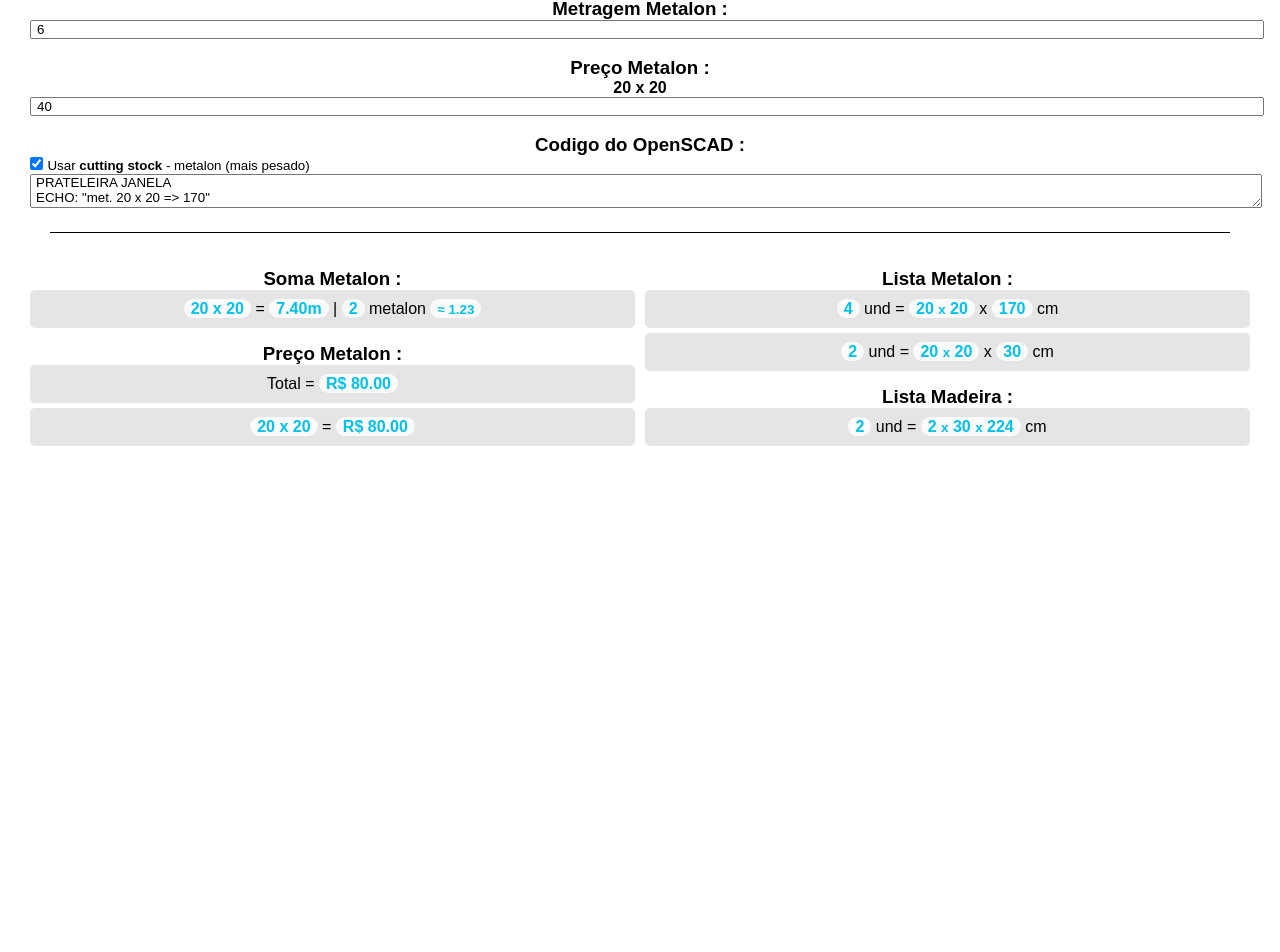
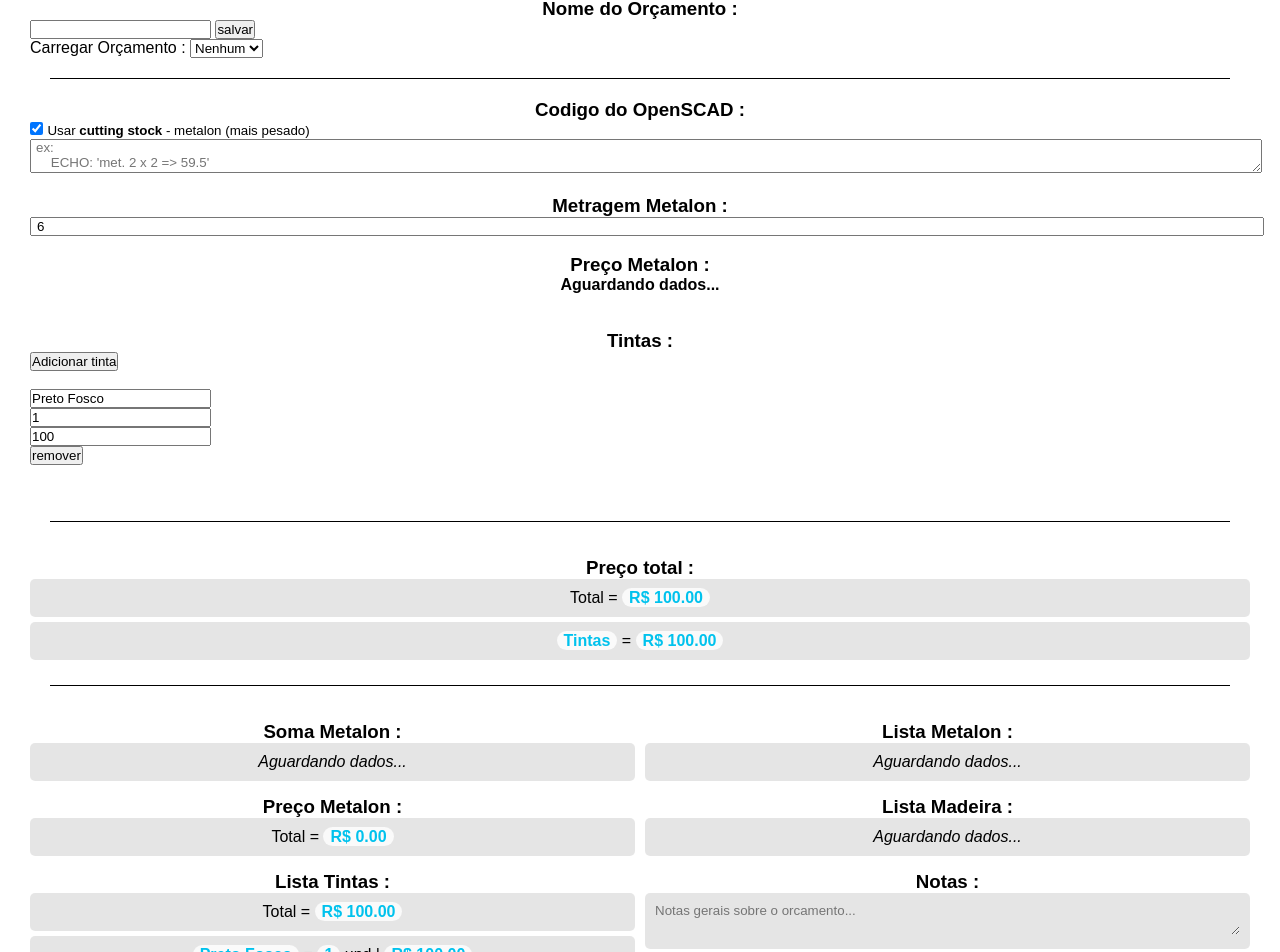
Before and after one commit to NaN-NaN-sempai/tools, a SvelteKit app: page /metalon in a window 1280 px wide. Shown: the part 82-1034 px from the top of the page. Before the commit the page ends 800 px from the top, so only its background shows below. Built offline with nearby package versions, Linux system fonts and the light colour scheme.

Commit message:
metalon: tintas, notas, salvar e carregar

```diff
--- a/src/routes/metalon/+page.svelte
+++ b/src/routes/metalon/+page.svelte
@@ -38,7 +38,6 @@ async function displayInfo() {
         const qnt = Math.ceil((e.length/100)/6);
         info.totalPrice += price * qnt;
     });
-
 }
 
 
@@ -152,7 +151,6 @@ function gatherInfo(str){
             }
             if(!placed) metalons.push(p);
         });
-
         return { type: e.type, metalons: metalons.length };
     });
 
@@ -174,9 +172,15 @@ function gatherInfo(str){
         else typeQuery.qnt += 1;
     });
 
+    let tintasPrice = 0;
+
+    tintas.forEach(e=>{
+        tintasPrice += e.price * e.qnt;
+    });
+
 
     return {
-        sum, metAmt, sizes, woodSizes
+        sum, metAmt, sizes, woodSizes, tintasPrice
     }
 
 }
@@ -185,12 +189,151 @@ onMount(async()=>{
     displayInfo();
 })
 
+
+let tintas = [
+    {
+        name: "Preto Fosco",
+        qnt: 1,
+        price: 100
+    }
+];
+
+const addTinta = () => {
+    tintas.push({
+        name: "Preto Fosco",
+        qnt: 1,
+        price: 100
+    });
+
+    displayInfo();
+
+    tintas = tintas;
+}
+
+const removeTinta = (index) => {
+    tintas.splice(index, 1);
+    tintas = tintas;
+
+    displayInfo();
+}
+
+let infoName;
+let savedOrders = [];
+let orderNotes = "";
+const saveOrder = () => {
+    const saveObj = {
+        info,
+        tintas,
+        name: infoName.value,
+        useCuttingStock,
+        notes: orderNotes,
+    };
+
+    savedOrders = JSON.parse(localStorage.getItem("savedOrders") || "[]");
+
+    if(!infoName.value){
+        return alert("Insira um nome para o orçamento!");
+    }
+
+    if(savedOrders.find(e=>e.name == infoName.value)){
+        savedOrders = savedOrders.map(e=>{
+            if(e.name == infoName.value) return saveObj;
+            return e;
+        });
+
+        alert("Orçamento '" + infoName.value + "' atualizado com sucesso!");
+
+    } else {
+        savedOrders.push(saveObj);
+
+        alert("Orçamento '" + infoName.value + "' salvo com sucesso!");
+    }
+
+    localStorage.setItem("savedOrders", JSON.stringify(savedOrders));
+
+    window.location.search = `order=${infoName.value}`;
+}
+const loadOrderObj = obj => {
+    useCuttingStock = obj.useCuttingStock;
+    info = obj.info;
+    tintas = obj.tintas;
+    infoName.value = obj.name;
+    orderNotes = obj.notes;
+
+
+    const url = new URL(window.location);
+    url.searchParams.set("order", obj.name);
+
+    window.history.replaceState({}, "", url);
+}
+
+const loadOrder = (e) => {
+    let localSave = JSON.parse(localStorage.getItem("savedOrders") || "[]");
+
+    const order = localSave[e.target.value];
+
+    if(!order) return alert("Nenhum orçamento encontrado!");
+
+    loadOrderObj(order);
+}
+
+onMount(() => {
+    savedOrders = JSON.parse(localStorage.getItem("savedOrders") || "[]");
+
+    // get search
+    const urlParams = new URLSearchParams(window.location.search);
+    const search = urlParams.get("order");
+
+    const query = savedOrders.find(e=>e.name == search);
+
+    if(!query) return;
+
+    loadOrderObj(query);
+});
 </script>
 
 
 
 
 <form class="container" on:submit|preventDefault bind:this={form}>
+
+    <h3>Nome do Orçamento : </h3>
+    <input type="text" bind:this={infoName} />
+    <button on:click={saveOrder}>salvar</button>
+    <br>
+
+    <label>
+        Carregar Orçamento :
+        <select on:change={loadOrder}>
+            <option value="">Nenhum</option>
+            {#each savedOrders as order, index}
+                <option value={index}>{order.name}</option>
+            {/each}
+        </select>
+    </label>
+    <br>
+    <hr>
+
+    <h3>Codigo do OpenSCAD :</h3>
+    <label>
+        <input type="checkbox" bind:checked={useCuttingStock}>
+        <small> Usar <strong>cutting stock</strong> - metalon (mais pesado) </small>
+    </label>
+    <textarea class="input" placeholder="ex:
+    ECHO: 'met. 2 x 2 => 59.5'
+    ECHO: 'met. 2 x 2 => 59.5'" bind:this={input} on:input={displayInfo}>{1? "":`PRATELEIRA JANELA
+ECHO: "met. 20 x 20 => 170"
+ECHO: "met. 20 x 20 => 170"
+ECHO: "met. 20 x 20 => 30"
+ECHO: "met. 20 x 20 => 170"
+ECHO: "met. 20 x 20 => 170"
+ECHO: "met. 20 x 20 => 30"
+ECHO: "mad. 224 x 30 x 2"
+ECHO: "mad. 224 x 30 x 2"`}</textarea>
+
+    <br>
+    <br>
+
     <h3>Metragem Metalon :</h3>
     <input class="input metric" type="number" min="1" bind:value={metric} on:input={displayInfo}/>
     <br>
@@ -203,30 +346,60 @@ onMount(async()=>{
     {:else}
         <h4>Aguardando dados...</h4>
     {/each}
-
     <br>
     <br>
 
-    <h3>Codigo do OpenSCAD :</h3>
-    <label>
-        <input type="checkbox" bind:checked={useCuttingStock}>
-        <small> Usar <strong>cutting stock</strong> - metalon (mais pesado) </small>
-    </label>
-    <textarea class="input" placeholder="ex:
-    ECHO: 'met. 2 x 2 => 59.5'
-    ECHO: 'met. 2 x 2 => 59.5'" bind:this={input} on:input={displayInfo}>
-PRATELEIRA JANELA
-ECHO: "met. 20 x 20 => 170"
-ECHO: "met. 20 x 20 => 170"
-ECHO: "met. 20 x 20 => 30"
-ECHO: "met. 20 x 20 => 170"
-ECHO: "met. 20 x 20 => 170"
-ECHO: "met. 20 x 20 => 30"
-ECHO: "mad. 224 x 30 x 2"
-ECHO: "mad. 224 x 30 x 2"
-    </textarea>
+    <h3>Tintas :</h3>
+    <button on:click={addTinta}>Adicionar tinta</button>
+    {#each tintas as tinta, index}
+        <br>
+        <br>
+        <input type="text" id="tinta_{index}" bind:value={tinta.name} placeholder="Nome da tinta">
+        <br>
+        <input type="number" id="tinta_{index}_qnt" bind:value={tinta.qnt} on:input={displayInfo} placeholder="Quantidade">
+        <br>
+        <input type="number" id="tinta_{index}_price" bind:value={tinta.price} on:input={displayInfo} placeholder="Preço">
+        <br>
+        <button on:click={() => removeTinta(index)}>remover</button>
+    {/each}
+    <br>
+    <br>
+
+    <br>
 
     <hr>
+
+    <div class="output">
+        <div class="spliter">
+            <div class="outputContainer">
+                <h3>Preço total :</h3>
+                    <p>
+                        Total =
+                        <span class="highlight"> R$ {(
+                            info?.totalPrice +
+                            info?.tintasPrice
+                        )?.toFixed(2)}</span>
+                    </p>
+                    {#if info?.totalPrice}
+                    <p>
+                        <span class="highlight">Metalon</span>
+                        =
+                        <span class="highlight">R$ {info?.totalPrice?.toFixed(2)}</span>
+                    </p>
+                    {/if}
+
+                    {#if info?.tintasPrice}
+                    <p>
+                        <span class="highlight">Tintas</span>
+                        =
+                        <span class="highlight">R$ {info?.tintasPrice?.toFixed(2)}</span>
+                    </p>
+                    {/if}
+            </div>
+        </div>
+    </div>
+    <hr>
+
 
     <div class="output">
 
@@ -244,6 +417,8 @@ ECHO: "mad. 224 x 30 x 2"
                             metalon
                             <span class="highlight"> <small>≈ {((length/100)/metric).toFixed(2)}</small></span>
                         </p>
+                    {:else}
+                        <p><i>Aguardando dados...</i></p>
                     {/each}
                 </div>
 
@@ -258,6 +433,24 @@ ECHO: "mad. 224 x 30 x 2"
                             <span class="highlight">{type}</span> =
                             <span class="highlight"> R$ {(Math.ceil((length/100)/6) * formObject["price "+type]).toFixed(2)}</span>
                         </p>
+                    {/each}
+                </div>
+
+                <div class="outputContainer">
+                    <h3>Lista Tintas : </h3>
+                    <p>
+                        Total =
+                        <span class="highlight"> R$ {info?.tintasPrice?.toFixed(2)}</span>
+                    </p>
+                    {#each tintas as {qnt, name, price}}
+                    <p>
+                        <span class="highlight">{name}</span>
+                        =
+                        <span class="highlight">{qnt}</span>
+                        und
+                        |
+                        <span class="highlight">R$ {(qnt*price).toFixed(2)}</span>
+                    </p>
                     {/each}
                 </div>
             </div>
@@ -279,7 +472,10 @@ ECHO: "mad. 224 x 30 x 2"
                         <span class="highlight">{length}</span>
                         cm
                     </p>
+
                     {/each}
+                    {:else}
+                        <p><i>Aguardando dados...</i></p>
                     {/each}
                 </div>
 
@@ -298,7 +494,16 @@ ECHO: "mad. 224 x 30 x 2"
                         </span>
                         cm
                     </p>
+                    {:else}
+                        <p><i>Aguardando dados...</i></p>
                     {/each}
+                </div>
+
+                <div class="outputContainer">
+                    <h3>Notas : </h3>
+                    <p>
+                        <textarea placeholder="Notas gerais sobre o orcamento..." bind:value={orderNotes}></textarea>
+                    </p>
                 </div>
             </div>
 
@@ -337,6 +542,12 @@ hr {
 	width: auto;
     margin-bottom: 5px;
 }
+.output p textarea {
+    width: 100%;
+    outline: none;
+    border: none;
+    background: transparent
+}
 .output .highlight {
     background: rgba(255, 255, 255, 0.8);
     border-radius: 10px;
```
